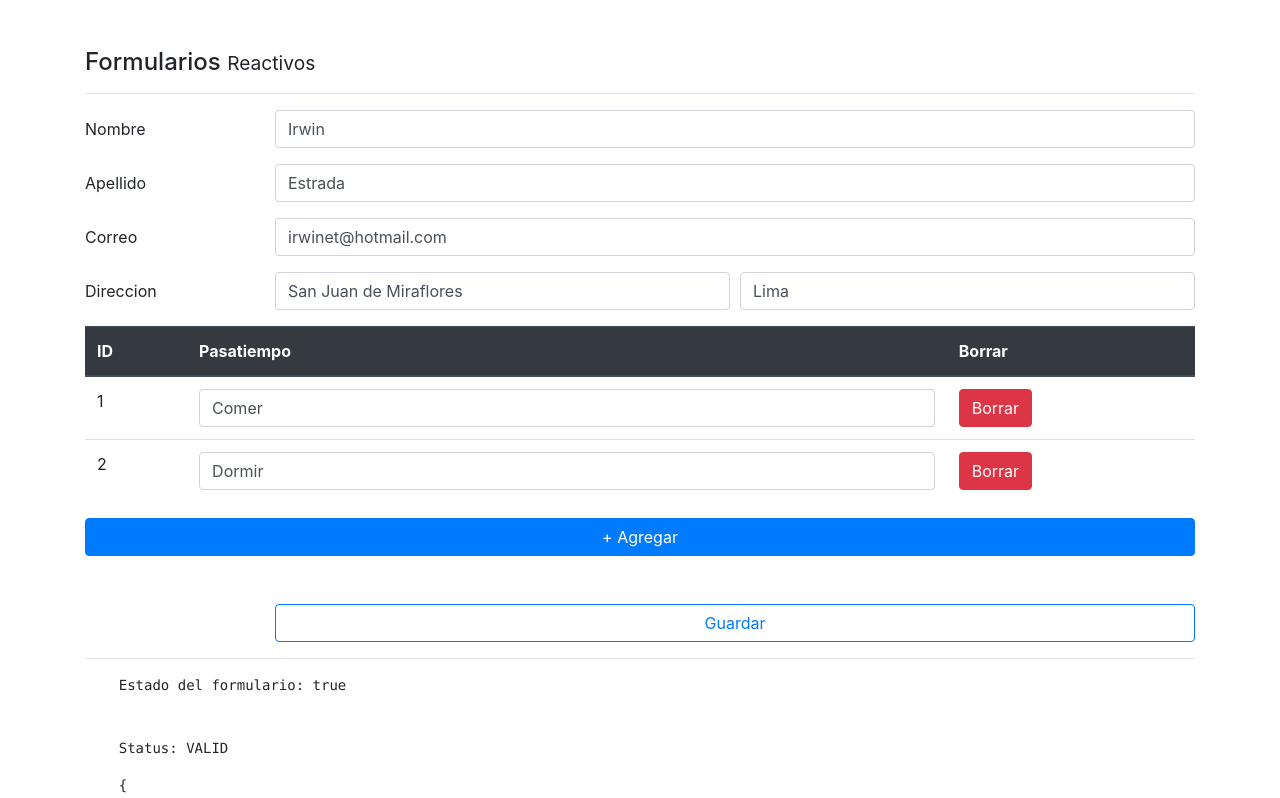
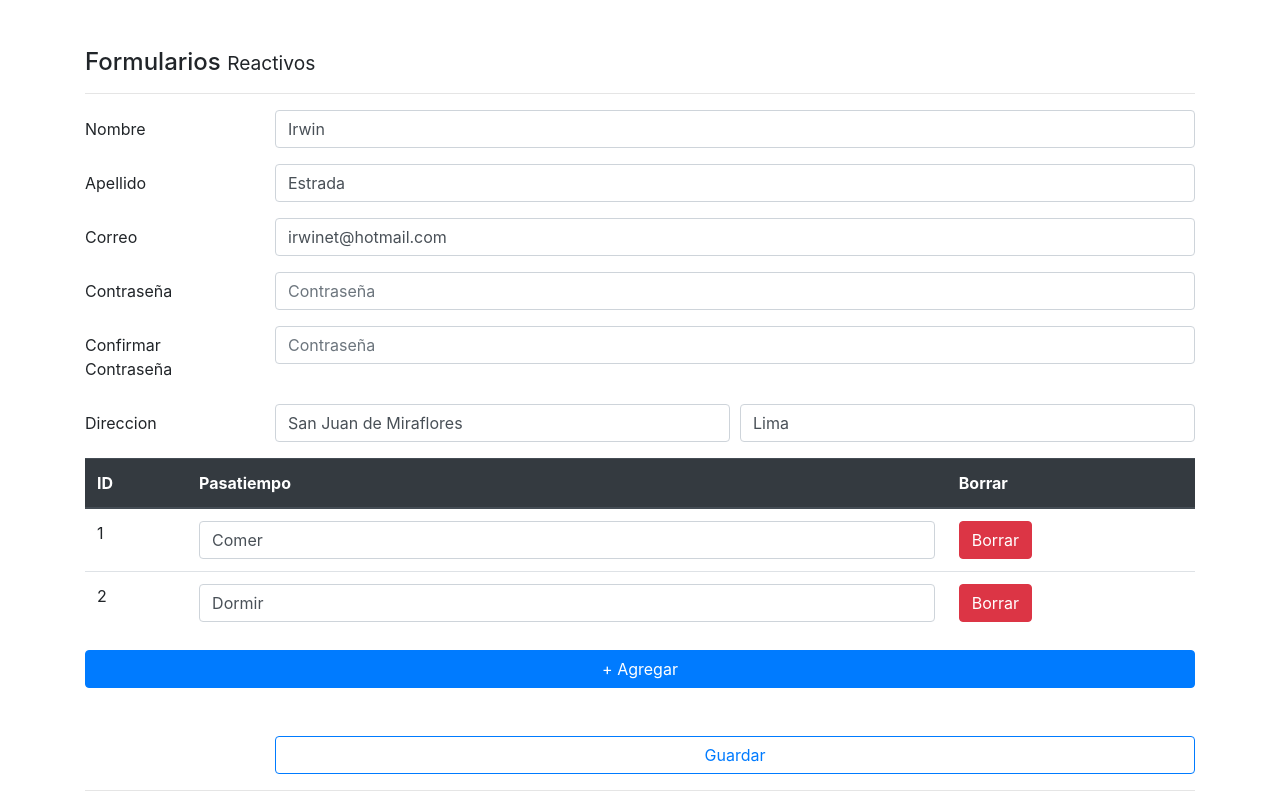
Before and after one commit to irwinet/app_angular_formularios, an Angular app: page /reactivo in a window 1280 px wide. Shown: the top 798 px of the page. Built offline with nearby package versions, Linux system fonts and the light colour scheme.

Commit message:
Add Validators Service And Validator Sincrono

```diff
--- a/src/app/pages/reactive/reactive.component.html
+++ b/src/app/pages/reactive/reactive.component.html
@@ -30,6 +30,22 @@
 
             <input [class.is-invalid]="correoNoValido" formControlName="correo" class="form-control" type="email" placeholder="Correo electrónico">
             <small *ngIf="correoNoValido" class="text-danger">Ingrese el correo</small>
+        </div>
+    </div>
+
+    <div class="form-group row">
+        <label class="col-2 col-form-label">Contraseña</label>
+        <div class="col">
+
+            <input [class.is-invalid]="pass1NoValido" formControlName="pass1" class="form-control" type="password" placeholder="Contraseña">
+        </div>
+    </div>
+
+    <div class="form-group row">
+        <label class="col-2 col-form-label">Confirmar Contraseña</label>
+        <div class="col">
+
+            <input [class.is-invalid]="pass2NoValido" formControlName="pass2" class="form-control" type="password" placeholder="Contraseña">
         </div>
     </div>
 
--- a/src/app/pages/reactive/reactive.component.ts
+++ b/src/app/pages/reactive/reactive.component.ts
@@ -1,5 +1,6 @@
 import { Component, OnInit } from '@angular/core';
 import { FormArray, FormBuilder, FormGroup, Validators } from '@angular/forms';
+import { ValidadoresService } from '../../services/validadores.service';
 
 @Component({
   selector: 'app-reactive',
@@ -10,7 +11,8 @@
 
   forma: FormGroup;
 
-  constructor(private fb: FormBuilder) {
+  constructor(private fb: FormBuilder,
+              private validadores: ValidadoresService) {
     this.crearFormulario();
     this.cargarDataAlFormulario();
   }
@@ -42,16 +44,31 @@
     return this.forma.get('direccion.ciudad').invalid && this.forma.get('direccion.ciudad').touched;
   }
 
+  get pass1NoValido(){
+    return this.forma.get('pass1').invalid && this.forma.get('pass1').touched;
+  }
+
+  get pass2NoValido(){
+    const pass1 = this.forma.get('pass1').value;
+    const pass2 = this.forma.get('pass2').value;
+
+    return (pass1 === pass2) ? false : true;
+  }
+
   crearFormulario(){
     this.forma = this.fb.group({
       nombre  : ['', [Validators.required, Validators.minLength(5)]],
-      apellido: ['', [Validators.required, Validators.minLength(5)]],
+      apellido: ['', [Validators.required, Validators.minLength(5), this.validadores.noEstrada]],
       correo  : ['', [Validators.required ,Validators.pattern('[a-z0-9._%+-]+@[a-z0-9.-]+\.[a-z]{2,3}$')]],
+      pass1 : ['', Validators.required],
+      pass2 : ['', Validators.required],
       direccion: this.fb.group({
         distrito: ['', Validators.required],
         ciudad: ['', Validators.required]
       }),
       pasatiempos: this.fb.array([])
+    },{
+      validators: this.validadores.passwordsIguales('pass1','pass2')
     });
   }
 
--- /dev/null
+++ b/src/app/services/validadores.service.ts
@@ -0,0 +1,34 @@
+import { Injectable } from '@angular/core';
+import { FormControl, FormGroup } from '@angular/forms';
+
+@Injectable({
+  providedIn: 'root'
+})
+export class ValidadoresService {
+
+  constructor() { }
+
+  noEstrada(control: FormControl): { [s:string]: boolean }{
+    if(control.value?.toLowerCase()=='estrada'){
+      return {
+        noEstrada : true
+      }
+    }
+
+    return null;
+  }
+
+  passwordsIguales(pass1Name: string, pass2Name: string){
+    return (formGroup: FormGroup) => {
+      const pass1Control = formGroup.controls[pass1Name];
+      const pass2Control = formGroup.controls[pass2Name];
+
+      if(pass1Control.value === pass2Control.value){
+        pass2Control.setErrors(null);
+      }
+      else{
+        pass2Control.setErrors({noEsIgual: true});
+      }
+    }
+  }
+}
```
